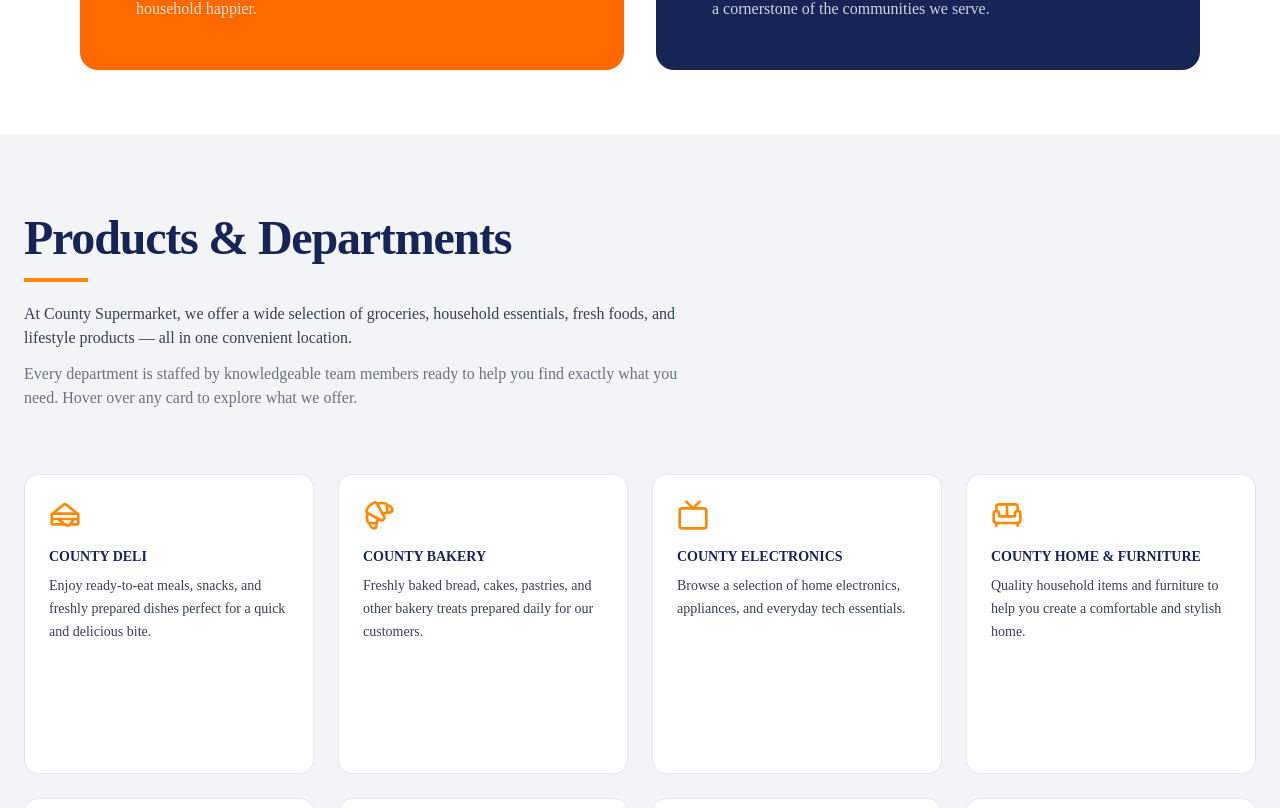
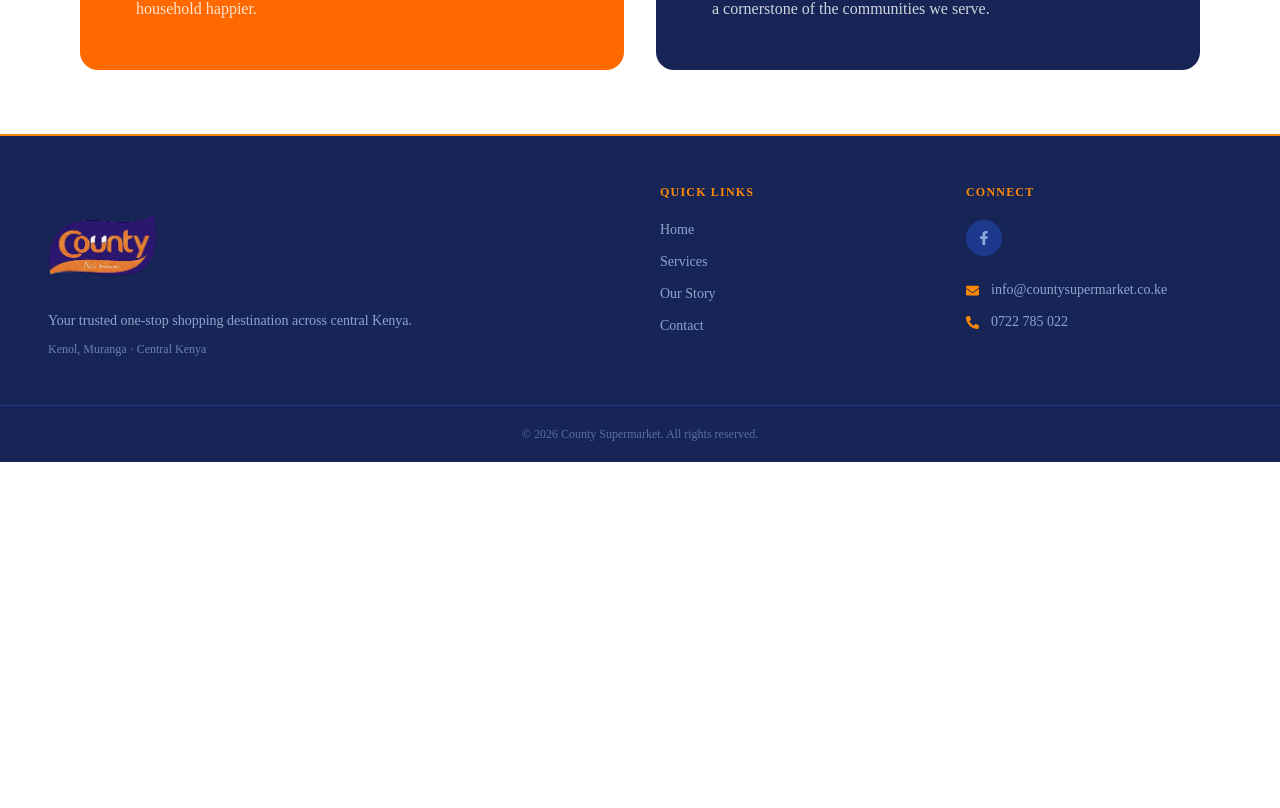
Before and after one commit to Eye-Kyu/County-supermarket, a Next.js app: page /Story in a window 1280 px wide. Shown: the part 5832-6640 px from the top of the page. After the commit the page ends 6294 px from the top, so only its background shows below. Built offline with nearby package versions, Linux system fonts and the light colour scheme.

Commit message:
removed product ssection in ourstory page

```diff
--- a/app/Story/page.tsx
+++ b/app/Story/page.tsx
@@ -4,7 +4,6 @@
 import Mission from "../components/ourstory/Mission";
 import Naming from "../components/ourstory/Naming";
 import Origin from "../components/ourstory/Origin";
-import ProductsServices from "../components/ourstory/services";
 import StatsCounter from "../components/ourstory/StatsCounter";
 import OurStory from "../components/ourstory/Story";
 import Timeline from "../components/ourstory/Timeline";
@@ -19,7 +18,6 @@
       <Timeline />
       <Heart />
       <Mission />
-      <ProductsServices />
     </div>
   );
 }
```
